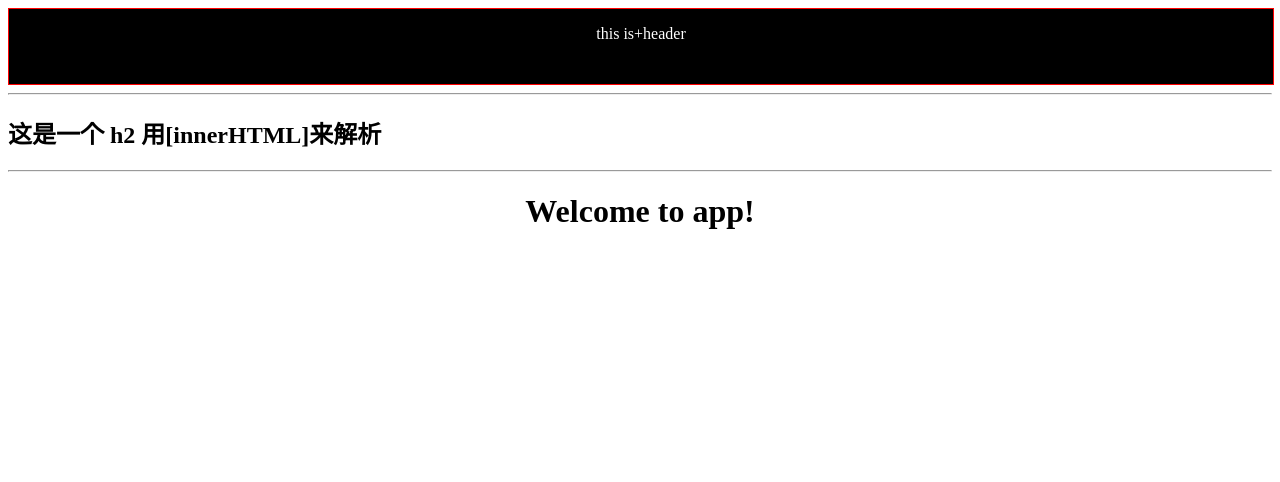
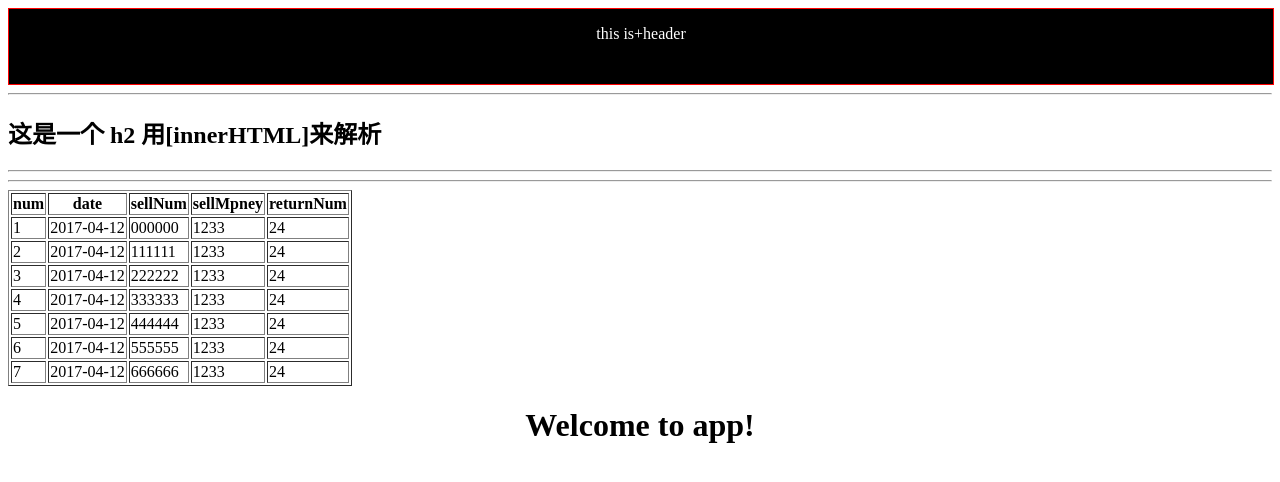
Before and after one commit to caihech/ng6_webapp, an Angular app in the folder myApp/: page / in a window 1280 px wide. Shown: the top 482 px of the page. Built offline with nearby package versions, Linux system fonts and the light colour scheme.

Commit message:
*ngFor 普通循环 <ul> <li *ngFor="let item of list">  {{item}} </li> </ul>

```diff
--- a/myApp/src/app/app.component.html
+++ b/myApp/src/app/app.component.html
@@ -4,6 +4,10 @@
 <hr>
 <app-templatehtml></app-templatehtml>
 <hr>
+
+<app-ng-for></app-ng-for>
+
+
 <div style="text-align:center">
   <h1>
     Welcome to {{ title }}!
--- a/myApp/src/app/app.module.ts
+++ b/myApp/src/app/app.module.ts
@@ -3,10 +3,11 @@ import { NgModule} from '@angular/core';
 import { AppComponent } from './app.component';
 import { HeaderComponent } from './components/header/header.component';
 import { TemplatehtmlComponent } from './components/templatehtml/templatehtml.component';
+import { NgForComponent } from './components/ng-for/ng-for.component';
 
 @NgModule({
   declarations: [
-    AppComponent,HeaderComponent,TemplatehtmlComponent
+    AppComponent,HeaderComponent,TemplatehtmlComponent, NgForComponent
   ],
   imports: [
     BrowserModule
--- /dev/null
+++ b/myApp/src/app/components/ng-for/ng-for.component.html
@@ -0,0 +1,24 @@
+<hr>
+<table border="1">
+
+  <thead>
+    <tr>
+      <th>num</th>
+      <th>date</th>
+      <th>sellNum</th>
+      <th>sellMpney</th>
+      <th>returnNum</th>
+    </tr>
+  </thead>
+
+  <tbody *ngFor="let item of datas">
+    <tr>
+      <td>{{item.num}}</td>
+      <td>{{item.date}}</td>
+      <td>{{item.sellNum}}</td>
+      <td>{{item.sellMpney}}</td>
+      <td>{{item.returnNum}}</td>
+    </tr>
+  </tbody>
+
+</table>
--- /dev/null
+++ b/myApp/src/app/components/ng-for/ng-for.component.ts
@@ -0,0 +1,29 @@
+import { Component, OnInit } from '@angular/core';
+
+@Component({
+  selector: 'app-ng-for',
+  templateUrl: './ng-for.component.html',
+  styleUrls: ['./ng-for.component.css']
+})
+export class NgForComponent implements OnInit {
+
+
+  datas: Array<any> = [
+    { num: 1, date: "2017-04-12", sellNum: "000000", sellMpney: "1233", returnNum: "24" },
+    { num: 2, date: "2017-04-12", sellNum: "111111", sellMpney: "1233", returnNum: "24" },
+    { num: 3, date: "2017-04-12", sellNum: "222222", sellMpney: "1233", returnNum: "24" },
+    { num: 4, date: "2017-04-12", sellNum: "333333", sellMpney: "1233", returnNum: "24" },
+    { num: 5, date: "2017-04-12", sellNum: "444444", sellMpney: "1233", returnNum: "24" },
+    { num: 6, date: "2017-04-12", sellNum: "555555", sellMpney: "1233", returnNum: "24" },
+    { num: 7, date: "2017-04-12", sellNum: "666666", sellMpney: "1233", returnNum: "24" },
+  ];
+
+  constructor() {
+
+
+  }
+
+  ngOnInit() {
+  }
+
+}
```
Also changed, not shown: myApp/src/app/components/ng-for/ng-for.component.css (added).
